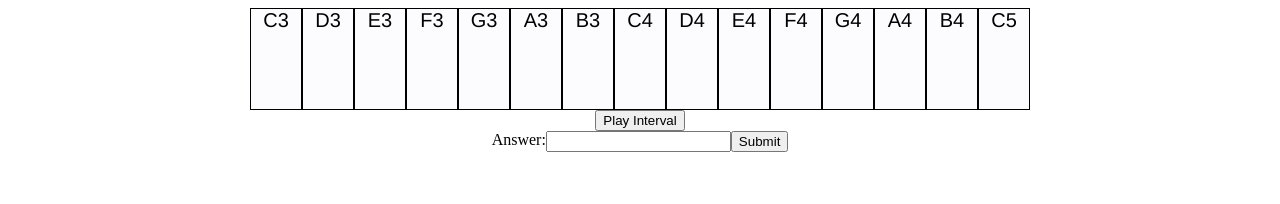
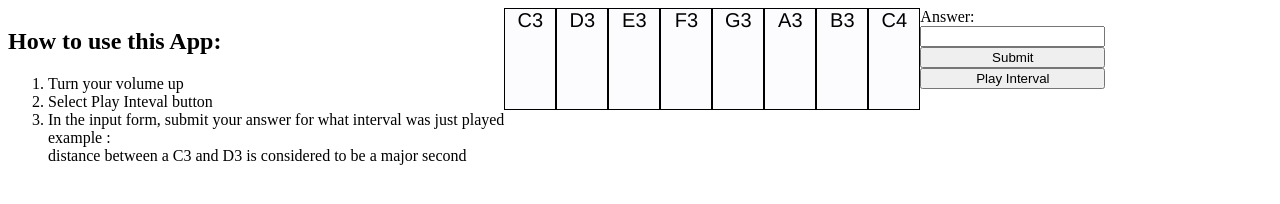
Before and after one commit to Eric-Zayas/earTraining, a website: page Client/index.html in a window 1280 px wide. Drawn offline with Linux system fonts and the light colour scheme.

Commit message:
styling and tutorial

```diff
--- a/Client/index.html
+++ b/Client/index.html
@@ -12,6 +12,19 @@
     </head>
     <body>
        <div class="container">
+         <div id="instructions">
+          <h2>How to use this App: </h2>
+            <ol>
+              <li>Turn your volume up</li>
+              <li>Select Play Inteval button</li>
+              <li>In the input form, submit your answer for what interval was just played <br>
+                <span>example : <br>
+
+                  distance between a C3 and D3 is considered to be a major second </span>
+              </li>
+            </ol>
+         </div>
+        <div class="container">
         <div class="note" id="c3">C3</div>
         <div class="note" id="d3">D3</div>
         <div class="note" id="e3">E3</div>
@@ -20,26 +33,39 @@
         <div class="note" id="a3">A3</div>
         <div class="note" id="b3">B3</div>
         <div class="note" id="c4">C4</div>
-        <div class="note" id="d4">D4</div>
+        <!-- <div class="note" id="d4">D4</div>
         <div class="note" id="e4">E4</div>
         <div class="note" id="f4">F4</div>
         <div class="note" id="g4">G4</div>
         <div class="note" id="a4">A4</div>
         <div class="note" id="b4">B4</div>
-        <div class="note" id="c5">C5</div>
-      </div>
-        <button onclick=playInterval() class="intervalBtn">Play Interval</button>
-        <div class="form">
+        <div class="note" id="c5">C5</div> -->
+
+          <div class="form">
 
           Answer:<br>
           <input id="interval" type="text" >
+            <span id="verify"></span>
+          <button onclick=checkInterval()>Submit</button>
+          <button onclick=playInterval() class="intervalBtn">Play Interval</button>
 
-          <button onclick=checkInterval()>Submit</button>
-          <span id="verify"></span>
         </div>
+      </div>
+
+      </div>
+
 
 
     </body>
+      <!--To do list:
+      Create a small written not interactive tutorial
+      Serve up the code from express
+      Make it pretty
+      Decide on which features are more important to add
+        bugs to fix :
+         display number correct,
+        must input answer before being able to proceed
+    -->
     <script>
 
       const piano = Synth.createInstrument('piano');
--- a/Client/main.css
+++ b/Client/main.css
@@ -1,7 +1,7 @@
 .container{
   display: flex;
   flex-direction: row;
-  justify-content: center;
+  /* justify-content: center; */
 }
 .note {
   height: 100px;
@@ -16,12 +16,13 @@
 
 .form{
   display: flex;
-  flex-direction: row;
-  justify-content: center;
+  flex-direction: column;
+  /* justify-content: center; */
+  flex-wrap: wrap;
 }
 
-.intervalBtn{
+/* .intervalBtn{
   display: flex;
   justify-content: center;
   margin: auto;
-}
+} */
```
